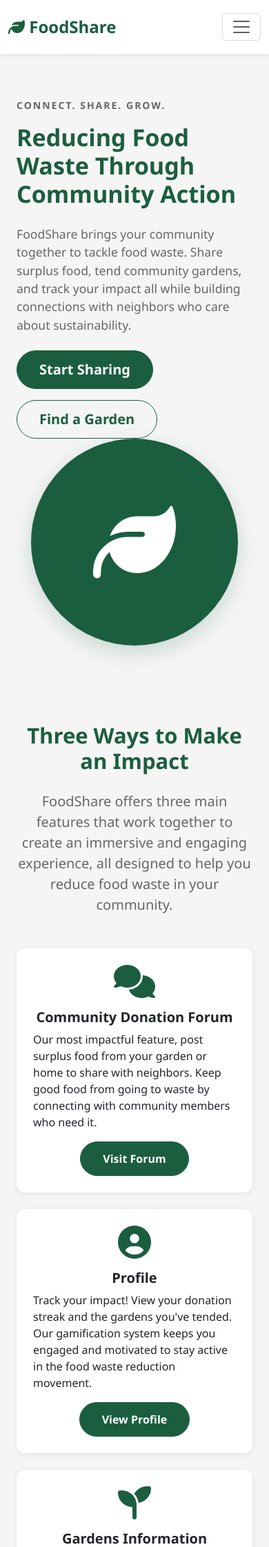
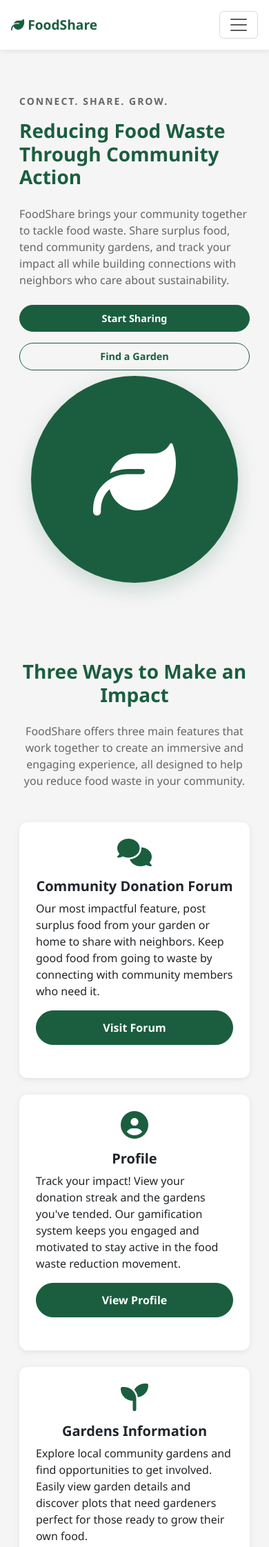
Before and after one commit to lginn26/cpsc4140-PlotToPlate, a Flask app: page / in a window 390 px wide. Shown: the top 2243 px of the page at 69% size. Run offline with Flask 3, Linux system fonts and the light colour scheme; some libraries are stand-ins or nearby versions.

Commit message:
Skip link

```diff
--- a/foodshare-app/static/css/main.css
+++ b/foodshare-app/static/css/main.css
@@ -445,3 +445,115 @@ h1, h2, h3, h4, h5, h6 {
         margin-top: -90px;
     }
 }
+
+/* Additional Mobile Optimizations */
+@media (max-width: 768px) {
+    /* Hero Section */
+    .hero-section {
+        padding: 2rem 0;
+    }
+
+    .min-vh-75 {
+        min-height: auto !important;
+        padding: 2rem 0;
+    }
+
+    /* Typography */
+    .display-4 {
+        font-size: 2rem !important;
+    }
+
+    .display-5 {
+        font-size: 1.75rem !important;
+    }
+
+    .lead {
+        font-size: 1rem !important;
+    }
+
+    /* Buttons */
+    .btn-lg {
+        padding: 0.65rem 1.25rem;
+        font-size: 1rem;
+    }
+
+    /* Cards */
+    .feature-card, .garden-card {
+        margin-bottom: 1rem;
+    }
+
+    /* Navigation */
+    .navbar-nav {
+        text-align: center;
+    }
+
+    .nav-item {
+        margin: 0.5rem 0;
+    }
+
+    /* Footer */
+    footer .col-md-4 {
+        margin-bottom: 1.5rem;
+        text-align: center;
+    }
+
+    /* Forms */
+    input.form-control, textarea.form-control, select.form-control {
+        font-size: 16px; /* Prevents iOS zoom */
+    }
+
+    /* Modal */
+    .modal-content {
+        margin: 1rem;
+    }
+}
+
+@media (max-width: 576px) {
+    /* Extra small devices */
+    .container {
+        padding-left: 1rem;
+        padding-right: 1rem;
+    }
+
+    h1 {
+        font-size: 1.75rem !important;
+    }
+
+    h2 {
+        font-size: 1.5rem !important;
+    }
+
+    .btn {
+        width: 100%;
+        margin-bottom: 0.5rem;
+    }
+
+    .d-flex.gap-3 {
+        flex-direction: column;
+        gap: 0.5rem !important;
+    }
+
+    /* Icon sizes */
+    .icon-large {
+        font-size: 2.5rem !important;
+    }
+}
+
+/* Touch-friendly improvements */
+@media (hover: none) and (pointer: coarse) {
+    /* Increase touch target sizes */
+    .btn, .nav-link, a {
+        min-height: 44px;
+        display: inline-flex;
+        align-items: center;
+    }
+
+    /* Remove hover effects on touch devices */
+    .card:hover {
+        transform: none;
+    }
+
+    .btn-success:hover {
+        transform: none;
+    }
+}
--- a/foodshare-app/templates/base.html
+++ b/foodshare-app/templates/base.html
@@ -8,15 +8,90 @@
     <link href="https://cdnjs.cloudflare.com/ajax/libs/font-awesome/6.4.0/css/all.min.css" rel="stylesheet">
     <link href="{{ url_for('static', filename='css/main.css') }}" rel="stylesheet">
     {% block styles %}{% endblock %}
+    <style>
+        /* Skip Link for Screen Readers */
+        .skip-link {
+            position: absolute;
+            top: -40px;
+            left: 0;
+            background: var(--primary-green);
+            color: white;
+            padding: 8px 16px;
+            text-decoration: none;
+            z-index: 100;
+            border-radius: 0 0 4px 0;
+            font-weight: 600;
+        }
+
+        .skip-link:focus {
+            top: 0;
+            outline: 3px solid #fff;
+            outline-offset: 2px;
+        }
+
+        /* Mobile Optimizations */
+        @media (max-width: 768px) {
+            .navbar-brand {
+                font-size: 1.2rem;
+            }
+
+            .hero-section h1 {
+                font-size: 2rem !important;
+            }
+
+            .hero-section .lead {
+                font-size: 1rem !important;
+            }
+
+            .display-4 {
+                font-size: 2.5rem !important;
+            }
+
+            .display-5 {
+                font-size: 2rem !important;
+            }
+
+            .btn-lg {
+                padding: 0.75rem 1.5rem;
+                font-size: 1rem;
+            }
+
+            .card {
+                margin-bottom: 1rem;
+            }
+
+            .feature-card {
+                margin-bottom: 1rem;
+            }
+        }
+
+        @media (max-width: 576px) {
+            .hero-section h1 {
+                font-size: 1.75rem !important;
+            }
+
+            .display-5 {
+                font-size: 1.75rem !important;
+            }
+
+            .btn-lg {
+                padding: 0.5rem 1rem;
+                font-size: 0.9rem;
+            }
+        }
+    </style>
 </head>
 <body>
+    <!-- Skip to Main Content Link -->
+    <a href="#main-content" class="skip-link">Skip to main content</a>
+
     <!-- Navigation -->
-    <nav class="navbar navbar-expand-lg sticky-top">
+    <nav class="navbar navbar-expand-lg sticky-top" aria-label="Main navigation">
         <div class="container">
             <a class="navbar-brand" href="/">
-                <i class="fas fa-leaf"></i> FoodShare
+                <i class="fas fa-leaf" aria-hidden="true"></i> FoodShare
             </a>
-            <button class="navbar-toggler" type="button" data-bs-toggle="collapse" data-bs-target="#navbarNav">
+            <button class="navbar-toggler" type="button" data-bs-toggle="collapse" data-bs-target="#navbarNav" aria-controls="navbarNav" aria-expanded="false" aria-label="Toggle navigation">
                 <span class="navbar-toggler-icon"></span>
             </button>
             <div class="collapse navbar-collapse" id="navbarNav">
@@ -31,7 +106,9 @@
     </nav>
 
     <!-- Main Content -->
-    {% block content %}{% endblock %}
+    <main id="main-content" tabindex="-1">
+        {% block content %}{% endblock %}
+    </main>
 
     <!-- Footer -->
     <footer class="bg-dark text-white py-5" style="background-color: var(--primary-green) !important;">
```
Also changed, not shown: foodshare-app/static/css/community.css (+57 -0 lines).
